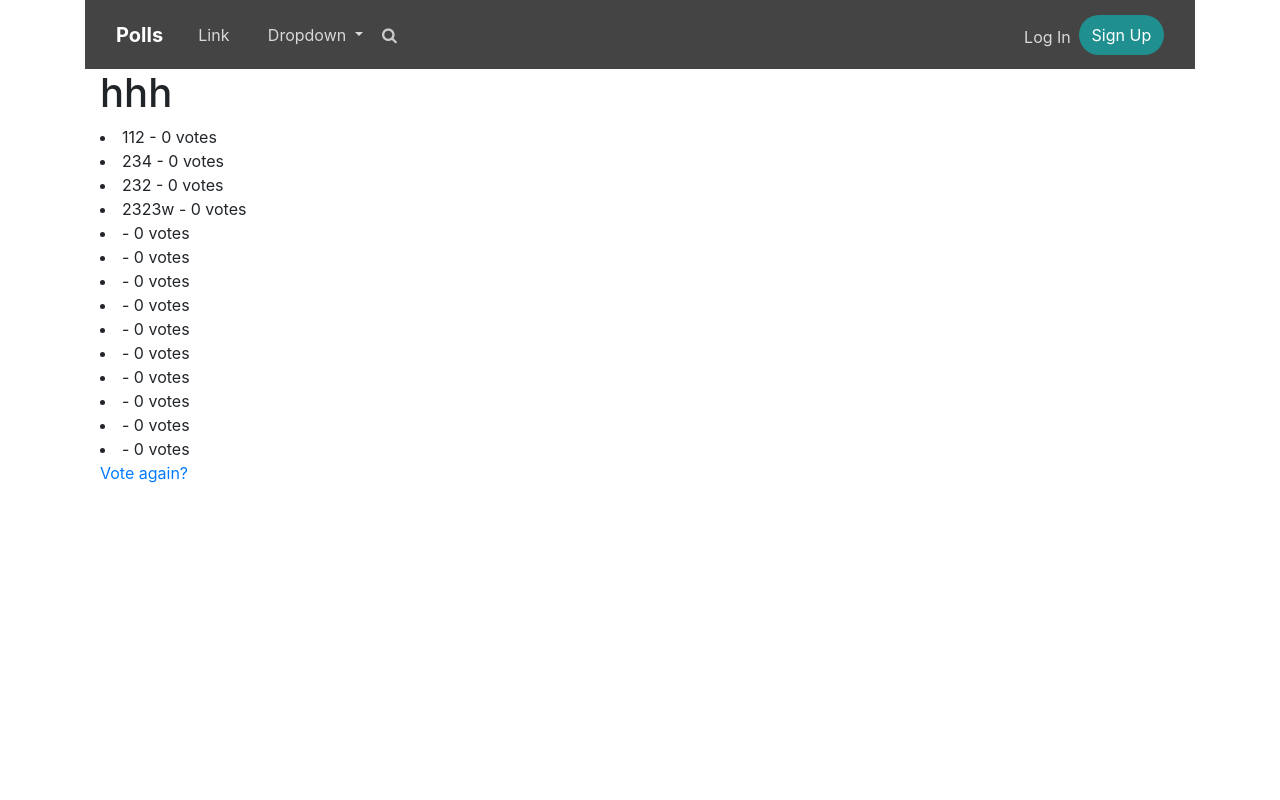
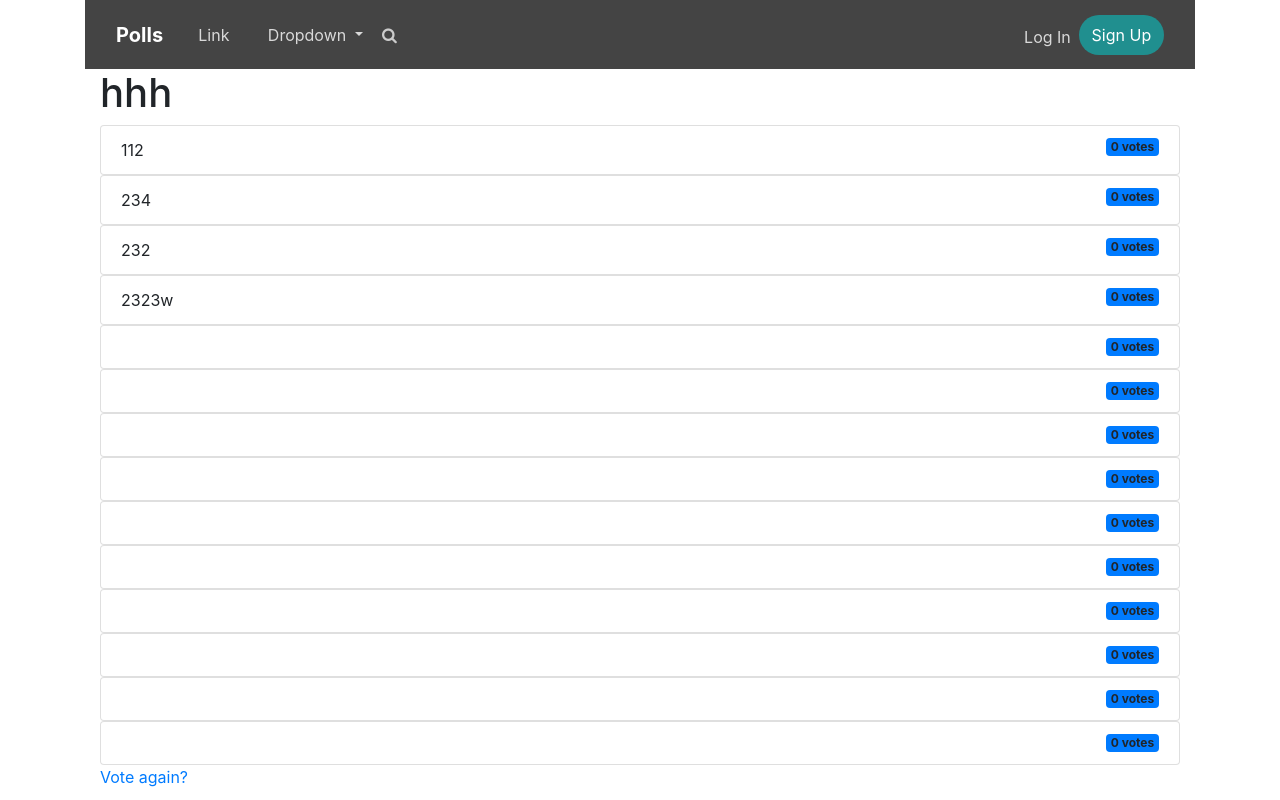
Before and after one commit to lenakotishova/Votalot, a Django app: page /polls/60/results/ in a window 1280 px wide. Run offline with Django 4.2, Linux system fonts and the light colour scheme; data comes from the database, SQL or seed files in the repository; both versions use the stored data as it was after the commit; some libraries are stand-ins or nearby versions.

Commit message:
Change Results Markup

```diff
--- a/polls/templates/polls/results.html
+++ b/polls/templates/polls/results.html
@@ -1,12 +1,21 @@
 {% extends "polls/base.html" %}
+{% load static %}
+{% block content %}
 
-{% block content %}
 <div class="container">
-<h1>{{question.question_text}}</h1>
-{% for choice in question.choice_set.all %}
-<li>{{choice.choice_text}} - {{choice.votes}} vote{{ choice.votes|pluralize }}  </li>
-{% endfor %}
-<a href="{% url 'polls:details' question.id %}">Vote again?</a>
+    <h1>{{question.question_text}}</h1>
+        {% for choice in question.choice_set.all %}
+            <ol class="list-group list-group-numbered">
+                <li class="list-group-item d-flex justify-content-between align-items-start">
+                    <div class="ms-2 me-auto">
+                        <div class="fw-bold">
+                            {{choice.choice_text}}
+                        </div>
+                    </div>
+                    <span class="badge bg-primary rounded-pill">{{choice.votes}} vote{{ choice.votes|pluralize }}</span>
+                </li>
+            </ol>
+        {% endfor %}
+    <a href="{% url 'polls:details' question.id %}">Vote again?</a>
 </div>
-
 {% endblock %}
```
Also changed, not shown: db.sqlite3.
